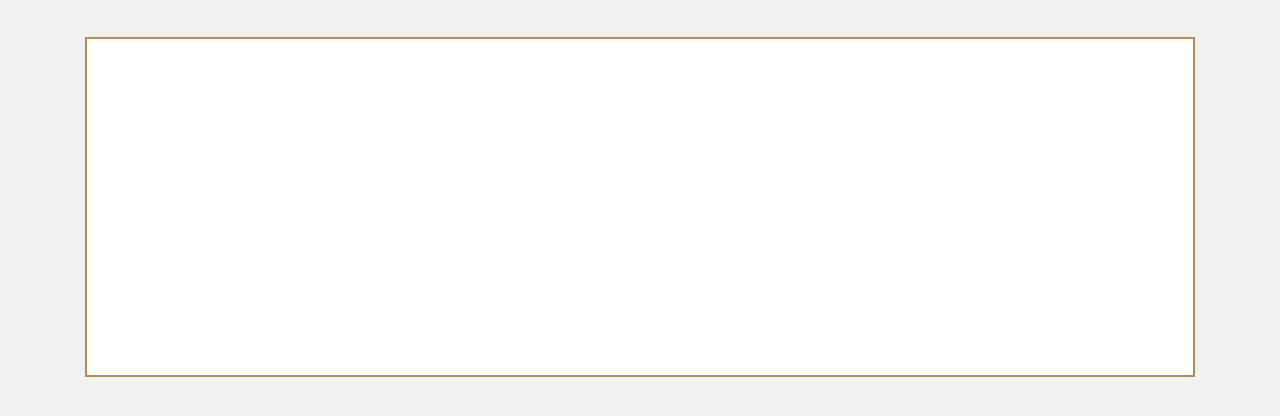
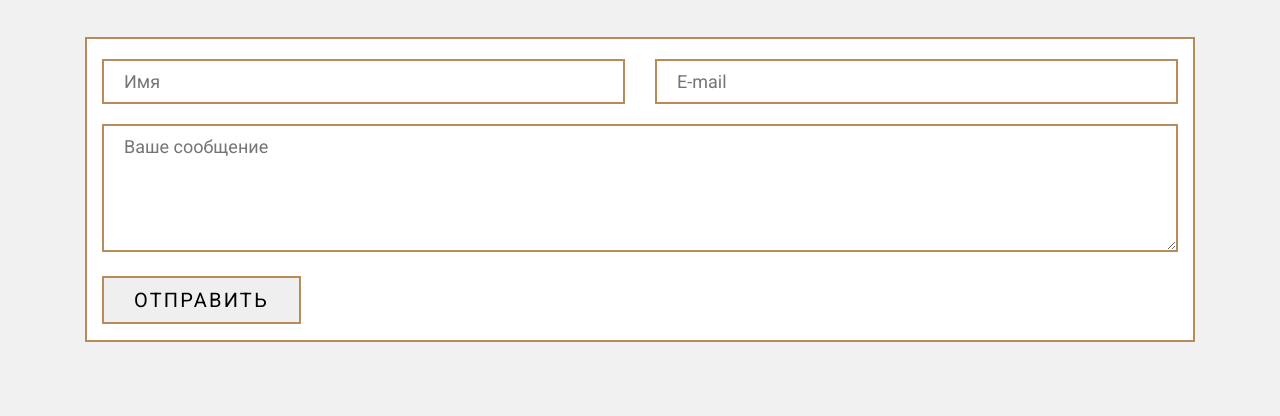
Before and after one commit to alexanderkarmanov/olga, a plain HTML site: page docs/index.html in a window 1280 px wide. Shown: the part 3424-3840 px from the top of the page. Drawn offline with nearby package versions, Linux system fonts and the light colour scheme.

Commit message:
add form

```diff
--- a/docs/index.html
+++ b/docs/index.html
@@ -71,7 +71,7 @@
 <!-- // navigation -->
 
 <!-- header -->
-	<div class="container header-section " id="home">
+	<div class="container header-section" id="home">
 		<div class="row">
 			<div class="header-content col-xl-6">
 				<h1 class="header-content__title rus visible">Ольга Баранцева</h1>
@@ -227,10 +227,69 @@
 
 		</div>
 	</div>
+	<div class="rus">
+		<form action="" class="contact-form" action="php/mail.php" method="POST">
 
-	<form action="" class="contact-form" >
+			<!-- Hidden Required Fields -->
+			<input type="hidden" name="project_name" value="Мой персональный сайт">
+			<input type="hidden" name="form_from" value="karmanov76@gmail.com">
+			<input type="hidden" name="admin_email" value="karmanov76@gmail.com">
+			<input type="hidden" name="form_subject" value="Сообщение с сайта">
+			<!-- END Hidden Required Fields -->
 
+			<div class="container">
+				<div class="row">
+					<div class="col-6">
+				<input type="text" name="name" class="mail__form--input form_text" placeholder="Имя"></div>
+				<div class="col-6">
+				<input type="text" name="email" class="mail__form--input form_text" placeholder="E-mail"></div>
+				</div>
+
+				<div class="row">
+					<div class="col-12">
+					<textarea name="message" id="" class="mail__form--textarea form_text" placeholder="Ваше сообщение"></textarea></div>
+				</div>
+
+				<div class="row">
+					<div class="col-3">
+					<input type="submit" name="" class=" work-link work-link--form" value ="Отправить">
+					</div>
+				</div>
+			</div>
+		</form>
+		</div>
+
+		<div class="eng hidden">
+	<form action="" class="contact-form" action="php/mail.php" method="POST">
+
+		<!-- Hidden Required Fields -->
+		<input type="hidden" name="project_name" value="My personal site">
+		<input type="hidden" name="form_from" value="karmanov76@gmail.com">
+		<input type="hidden" name="admin_email" value="karmanov76@gmail.com">
+		<input type="hidden" name="form_subject" value="Сообщение с сайта">
+		<!-- END Hidden Required Fields -->
+
+		<div class="container">
+		<div class="row">
+			<div class="col-6">
+		<input type="text" name="name" class="mail__form--input form_text" placeholder="Name"></div>
+		<div class="col-6">
+		<input type="text" name="email" class="mail__form--input form_text" placeholder="E-mail"></div>
+		</div>
+
+		<div class="row">
+			<div class="col-12">
+			<textarea name="message" id="" class="mail__form--textarea form_text" placeholder="You message"></textarea></div>
+		</div>
+
+		<div class="row">
+			<div class="col-3">
+				<input type="submit" name="" class=" work-link work-link--form" value ="send">
+			</div>
+		</div>
+		</div>
 	</form>
+		</div>
 </div>
 
 <!-- // contact -->
--- /dev/null
+++ b/docs/less/block/_form.less
@@ -0,0 +1,52 @@
+.contact-form {
+	display: flex;
+	padding: 20px 0px;
+}
+
+.mail__form--input {
+	width: 100%;
+	padding: 10px 10px;
+
+	// font-weight: 700;
+	// font-family: 'Roboto', sans-serif;
+	border: 2px solid @olive;
+	// border-radius: 4px;
+	margin-bottom: 20px;
+	transition: all 0.3s ease-in;
+
+	&:hover, &:active, &:focus {
+	border: 2px solid #A9A9A9;
+	}
+
+	@media (min-width: 768px) {
+		// border-radius: 8px;
+		padding: 10px 20px;
+	}
+}
+
+.form_text {
+	font-family: 'Roboto', sans-serif;
+	font-size: 18px;
+	// font-weight: 700;
+	color: #A9A9A9;
+}
+
+.mail__form--textarea {
+	width: 100%;
+	height: 128px;
+	padding: 10px 10px;
+	border: 2px solid @olive;
+	// border-radius: 4px;
+	margin-bottom: 10px;
+	transition: all 0.3s ease-in;
+
+
+	&:hover, &:active, &:focus {
+	border: 2px solid #A9A9A9;
+	}
+
+	@media (min-width: 768px) {
+		// border-radius: 8px;
+		padding: 10px 20px;
+	}
+}
--- a/docs/less/main.less
+++ b/docs/less/main.less
@@ -10,3 +10,4 @@
 @import "block/_navigation.less";
 @import "block/_logo.less";
 @import "block/_bg-carousel.less";
+@import "block/_form.less";
--- a/docs/less/section/_contact.less
+++ b/docs/less/section/_contact.less
@@ -68,7 +68,8 @@
 
 .contact-form {
 	background-color: #fff;
-	height: 340px;
+	height: 305px;
 	margin-top: 40px;
 	border: 2px solid @olive;
+	transition: 0.5s;
 }
--- a/docs/less/section/_gallery.less
+++ b/docs/less/section/_gallery.less
@@ -66,10 +66,6 @@
 	}
 	}
 
-
-
-
-
 .gallery-box {
 	padding: 20px;
 	border: 2px solid @olive;
--- a/docs/less/section/_header.less
+++ b/docs/less/section/_header.less
@@ -166,6 +166,11 @@
 		margin-bottom: 140px;
 	}
 
+	&--form {
+		margin-top: 10px;
+		transition: 0.2s;
+	}
+
 	&:hover, &:active, &:focus {
 		color: @olive;
 		padding: 15px 35px 15px 35px;
```
Also changed, not shown: docs/css/main.css.
